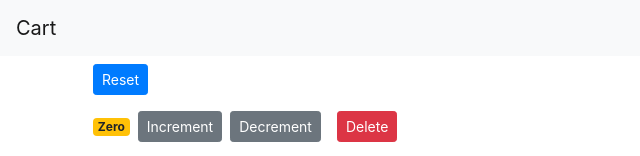
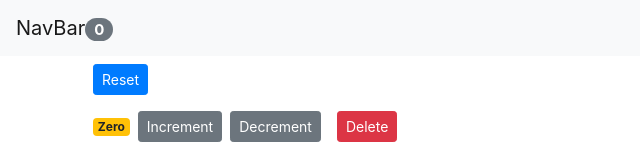
Before and after one commit to Ida55/counter-app, a React (Create React App) app: page / in a window 1280 px wide. Shown: the top 156 px of the page, without its empty margins (0-640 px from the left). Built offline with nearby package versions, Linux system fonts and the light colour scheme.

Commit message:
Add prop

```diff
--- a/src/components/navbar.jsx
+++ b/src/components/navbar.jsx
@@ -1,13 +1,19 @@
 import React, { Component } from 'react';
 
-class NavBar extends Component {
-    render() {
-        return (
-            <nav className="navbar navbar-light bg-light">
-                <a className="navbar-brand" href="#">Cart</a>
-            </nav>
-         );
-    }
+// Stateless Functional Component
+
+const NavBar = (props) => {
+
+    return (
+        <nav className="navbar navbar-light bg-light">
+            <a className="navbar-brand" href="#">NavBar
+            <span className="badge badge-pill badge-secondary">
+            {props.totalCounters}
+            </span>
+            </a>
+        </nav>
+     );
+
 }
 
 export default NavBar;
```
